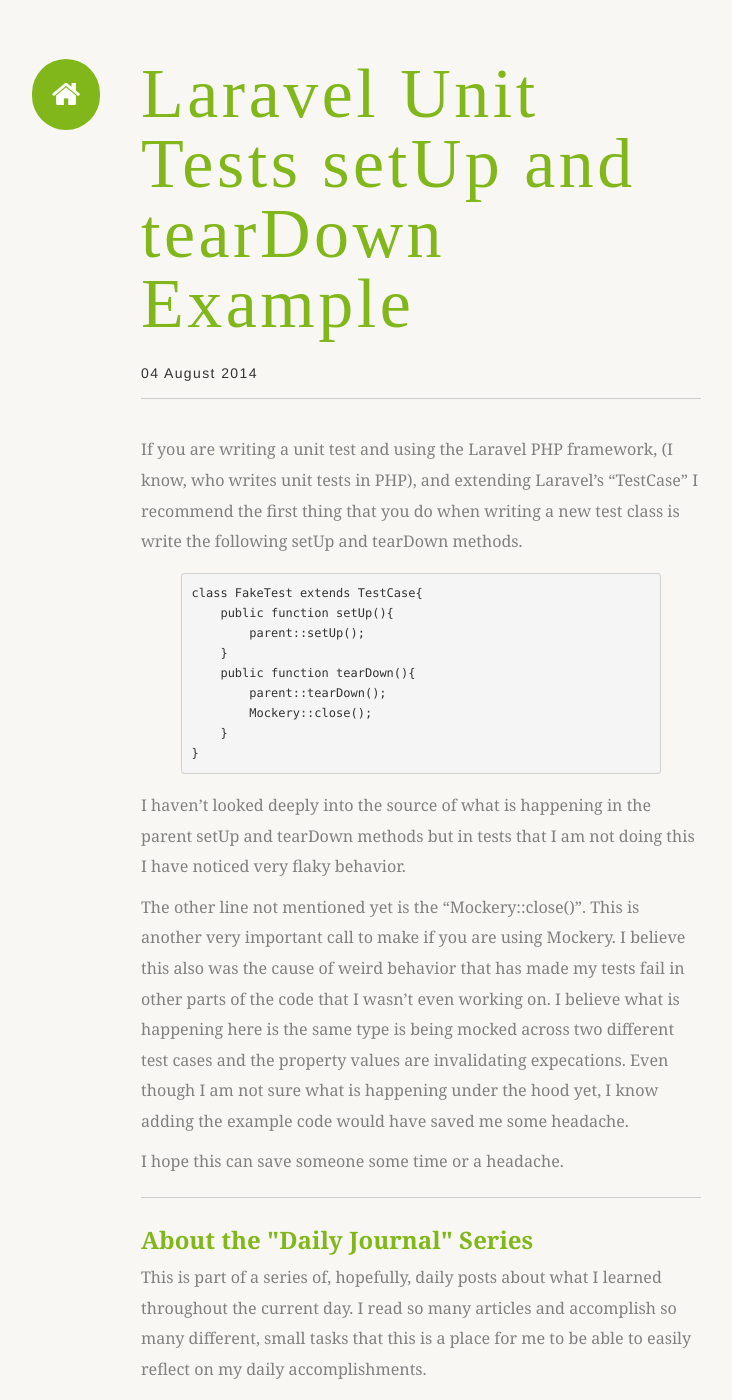
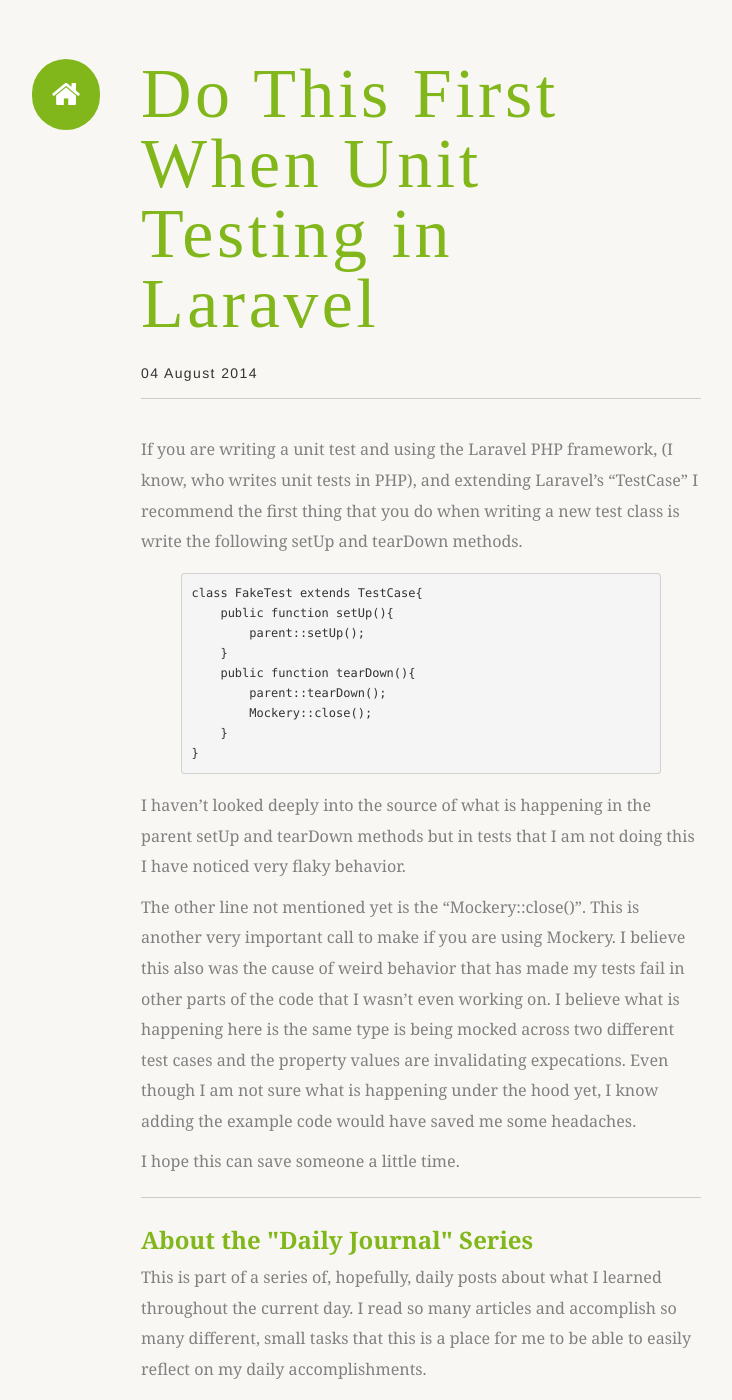
Before and after one commit to gdovicak/gdovicak.github.io, a Jekyll site: the page built from _posts/2014-08-04-Do-This-First-When-Unit-Testing-In-Laravel.markdown, in a window 1280 px wide and 1400 px high. Shown: the whole window, without its empty margins (289-1021 px from the left). Built offline with Jekyll 4.4.1, drawn with Linux system fonts in a browser that asks for light colours; some web fonts are replaced; Markdown is read by kramdown in place of the engine named in the settings.

Commit message:
Renamed Laravel post

```diff
--- a/_posts/2014-08-04-Laravel-Setup-and-Teardown.markdown
+++ b/_posts/2014-08-04-Do-This-First-When-Unit-Testing-In-Laravel.markdown
@@ -1,6 +1,6 @@
 ---
 layout: journal_page
-title:  "Laravel Unit Tests setUp and tearDown Example"
+title:  "Do This First When Unit Testing in Laravel"
 date:   2014-08-04 22:00:00
 categories: Journal Laravel Testing
 ---
@@ -21,6 +21,6 @@
 
 I haven't looked deeply into the source of what is happening in the parent setUp and tearDown methods but in tests that I am not doing this I have noticed very flaky behavior.
 
-The other line not mentioned yet is the "Mockery::close()". This is another very important call to make if you are using Mockery. I believe this also was the cause of weird behavior that has made my tests fail in other parts of the code that I wasn't even working on. I believe what is happening here is the same type is being mocked across two different test cases and the property values are invalidating expecations. Even though I am not sure what is happening under the hood yet, I know adding the example code would have saved me some headache.
+The other line not mentioned yet is the "Mockery::close()". This is another very important call to make if you are using Mockery. I believe this also was the cause of weird behavior that has made my tests fail in other parts of the code that I wasn't even working on. I believe what is happening here is the same type is being mocked across two different test cases and the property values are invalidating expecations. Even though I am not sure what is happening under the hood yet, I know adding the example code would have saved me some headaches.
 
-I hope this can save someone some time or a headache.
+I hope this can save someone a little time.
```
